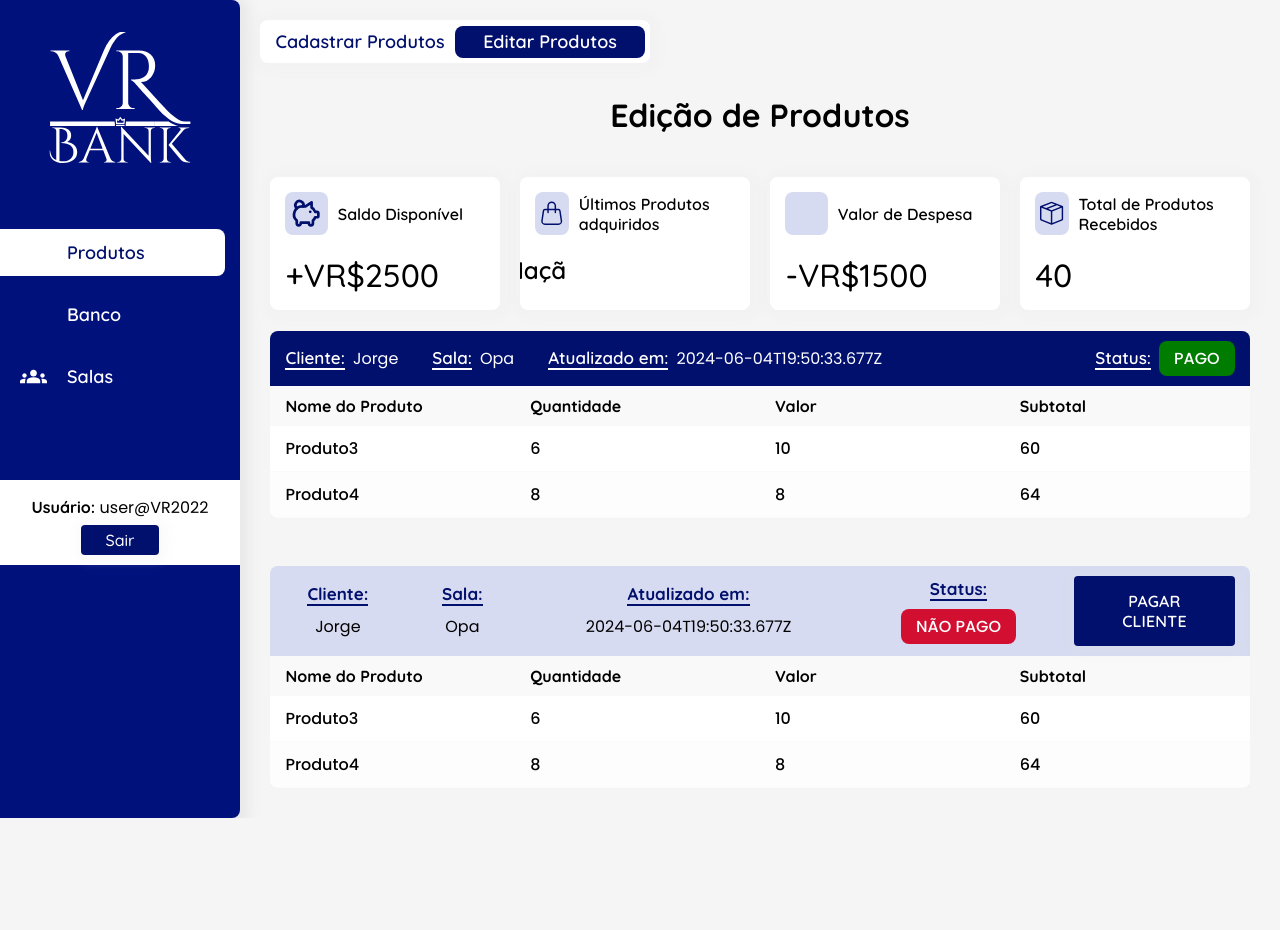
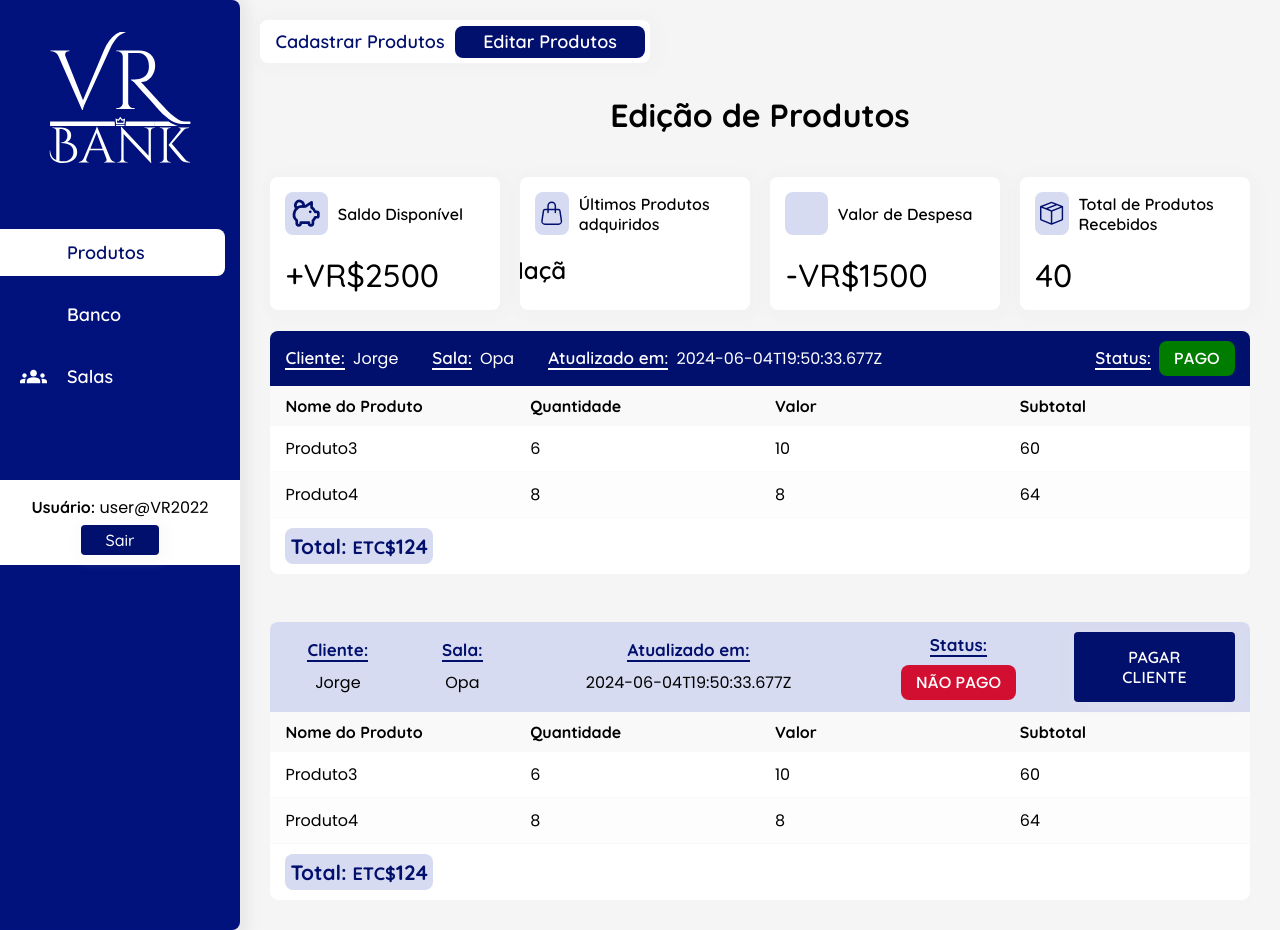
Before and after one commit to NatanALima/projeto-vrbank, a React (Create React App) app in the folder client/: page /editprods in a window 1280 px wide. Before the commit the page ends 818 px from the top, so only its background shows below. Built offline with nearby package versions, Linux system fonts and the light colour scheme; some icons are missing.

Commit message:
feat(client/tableProds): adiciona informação de valor Total

```diff
--- a/client/src/assets/css/TableInfo.module.css
+++ b/client/src/assets/css/TableInfo.module.css
@@ -208,10 +208,10 @@ table tbody td input:read-only {
         Informações de Tabela não editáveis
 ~~~~~~~~~~~~~~~~~~~~~~~~~~~~~~~~~~~~~~~~~~~~~~~~~
 */
-table tbody td p { font-weight: 500; }
 
 table td p:is(.specialActive, .specialNotActive) {
     width: fit-content;
+    font-weight: 500;
     padding: 5px 10px;
     border-radius: var(--borderRadiusFix);
 
@@ -249,6 +249,29 @@ table tbody button {
 }
 
 
+/*
+===================================================================
+~~~~~~~~~~~~~~~~~~~~~~~~~~~~~~~~~~~~~~~~~~~~~~~~~~~~~~~~~~~~~~~~~~~
+Estilização do Tfooter (localização do Valor TOTAL)
+~~~~~~~~~~~~~~~~~~~~~~~~~~~~~~~~~~~~~~~~~~~~~~~~~~~~~~~~~~~~~~~~~~~
+===================================================================
+*/
+table tfoot th {
+    text-align: left;
+    font-size: 1.3em;
+}
+
+table tfoot th p {
+    width: fit-content;
+    padding: 5px;
+    background-color: var(--colorBright);
+    color: var(--colorSec);
+    border-radius: var(--borderRadiusFix);
+}
+
+table tfoot th p span.moneyText { font-size: 18px; }
+
+
 @media only screen and (max-width: 1399px) {
     .tableContainer {
         overflow: hidden;
--- a/client/src/components/TableInfo/TableProds.js
+++ b/client/src/components/TableInfo/TableProds.js
@@ -57,6 +57,13 @@ export default function TableProds({fieldName, dataInfo}) {
                         )
                     })}
                 </tbody>
+                <tfoot>
+                    <tr>
+                        <th>
+                            <p>Total: <span className={styles.moneyText}>ETC$</span>{dataInfo.total}</p>
+                        </th>
+                    </tr>
+                </tfoot>
             </table>
         </div>
     )
```
